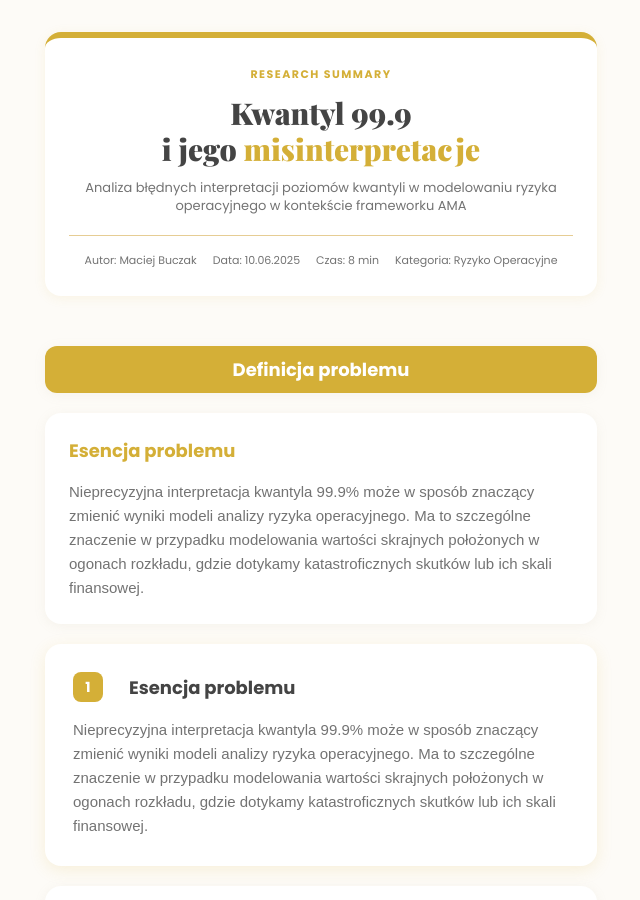
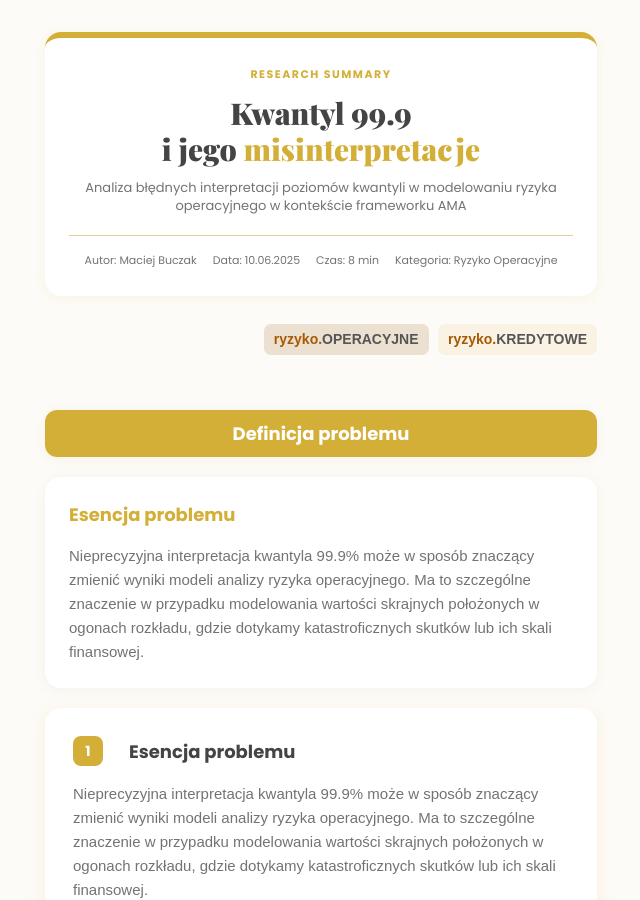
Before and after one commit to MaciejBuczak/risk-research, a Jekyll site: the page onepager_v9.html, which Jekyll copies as it is, in a window 1280 px wide and 900 px high. Shown: the whole window, without its empty margins (319-959 px from the left). Built offline with Jekyll 4.4.1, drawn with Linux system fonts in a browser that asks for light colours; some web fonts are replaced.

Commit message:
Update onepager_v9.html

```diff
--- a/onepager_v9.html
+++ b/onepager_v9.html
@@ -636,6 +636,26 @@
 
 
 
+
+
+<!-- Kontenery na etykiety ryzyka -->
+<div style="text-align: right; margin: 20px 0;">
+  <!-- Etykieta ryzyko.OPERACYJNE -->
+  <span style="display: inline-block; background-color: #ece0d0; padding: 5px 10px; margin-left: 5px; margin-bottom: 5px; font-size: 14px; font-weight: bold; border-radius: 7px; font-family: Arial, sans-serif;">
+    <span style="color: #a85903;">ryzyko.</span><span style="color: #555;">OPERACYJNE</span>
+  </span>
+
+  <!-- Etykieta ryzyko.KREDYTOWE -->
+  <span style="display: inline-block; background-color: #faf3e3; padding: 5px 10px; margin-left: 5px; margin-bottom: 5px; font-size: 14px; font-weight: bold; border-radius: 7px; font-family: Arial, sans-serif;">
+    <span style="color: #a85903;">ryzyko.</span><span style="color: #555;">KREDYTOWE</span>
+  </span>
+</div>
+
+
+
+
+
+
 <div class="header-only-card">
     <div class="header-only-card-header">
         <h2 class="header-only-card-title">Definicja problemu</h2>
```
